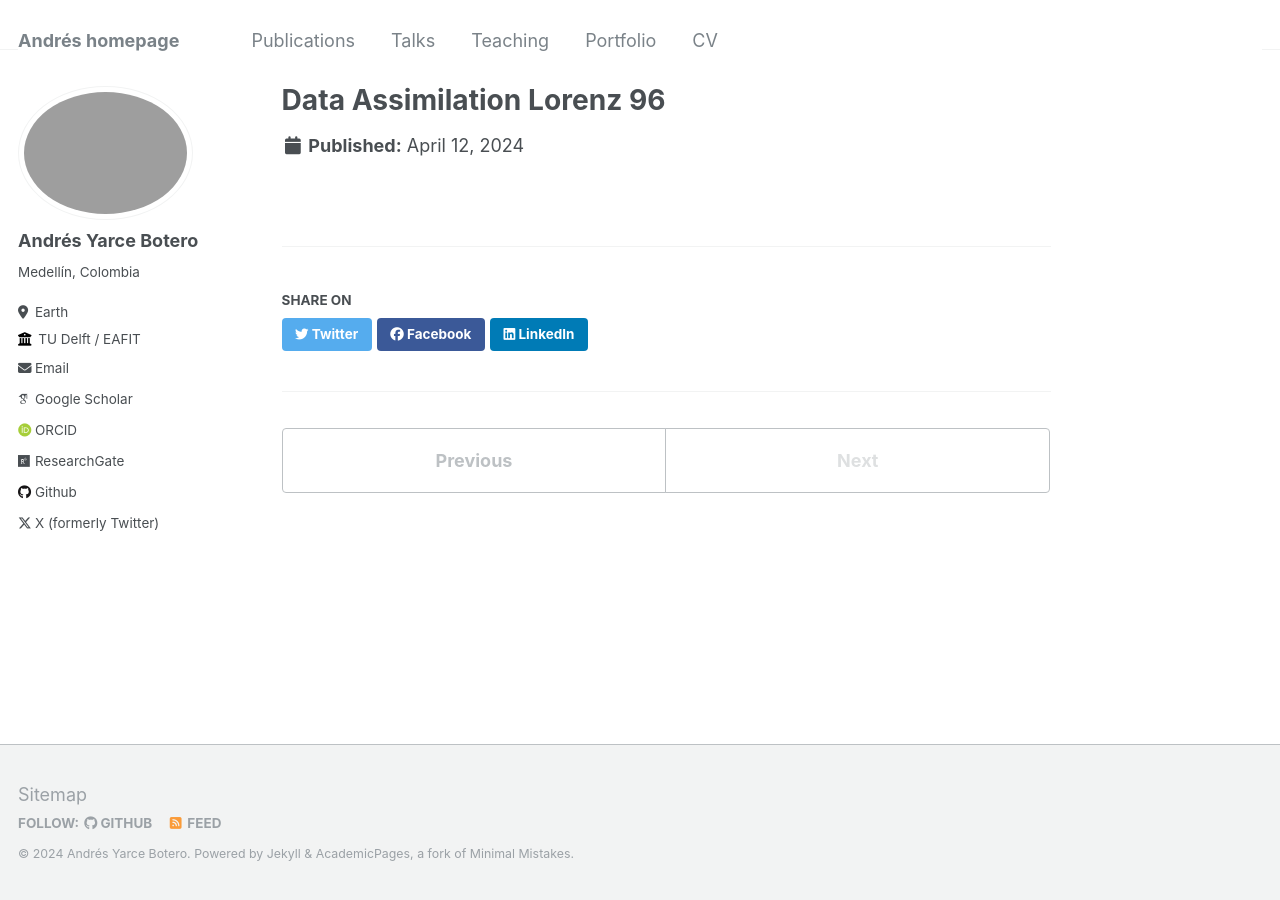
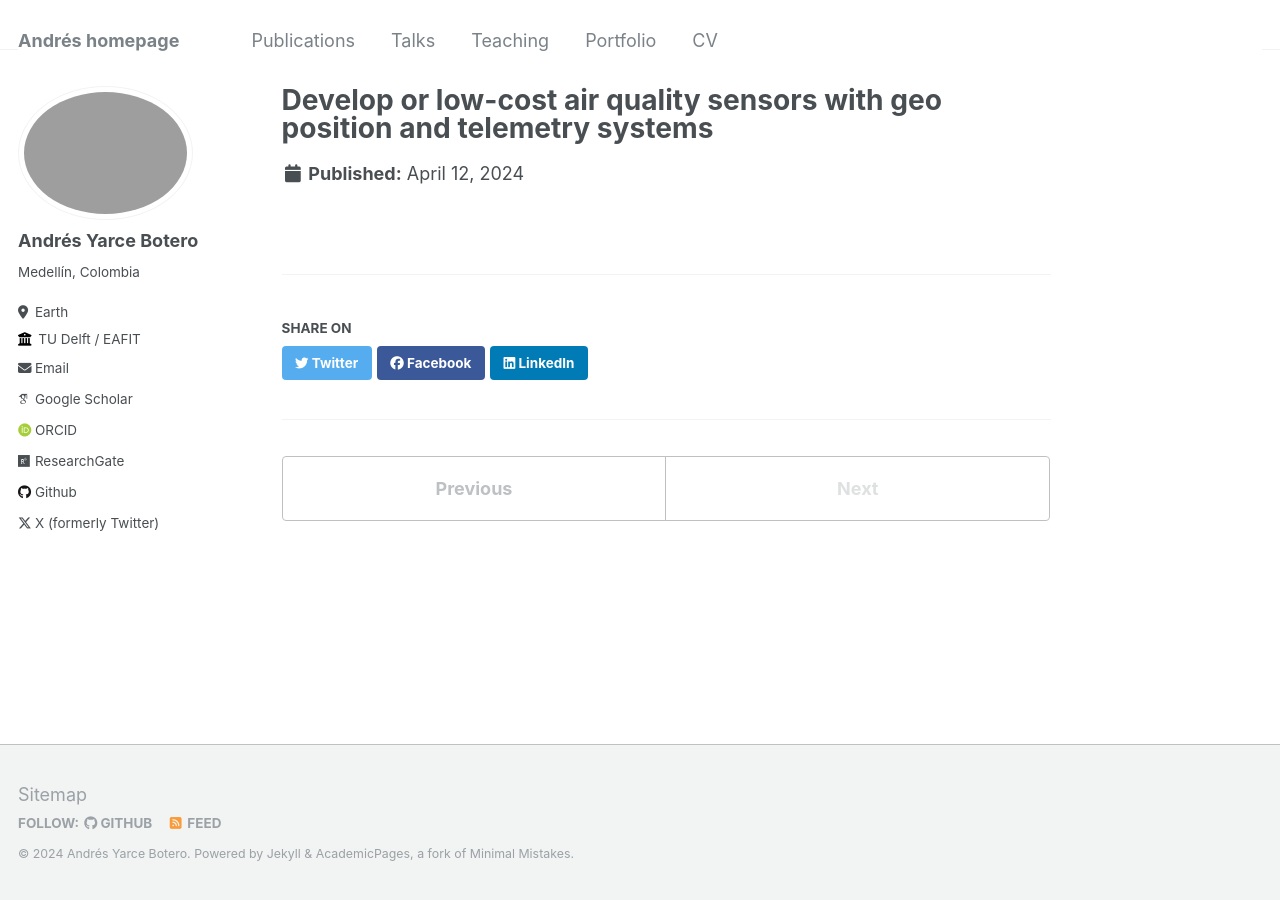
Before and after one commit to ayarceb/ayarceb.github.io, a Jekyll site: the page built from _portfolio/portfolio-3.md, in a window 1280 px wide. Built offline with Jekyll 4.4.1, drawn with Linux system fonts in a browser that asks for light colours; some web fonts are replaced.

Commit message:
Update portfolio-3.md

```diff
--- a/_portfolio/portfolio-3.md
+++ b/_portfolio/portfolio-3.md
@@ -1,5 +1,5 @@
 ---
-title: "Data Assimilation Lorenz 96"
+title: "Develop or low-cost air quality sensors with geo position and telemetry systems"
 excerpt: "
 ![Low-cost air quality sensors](Image_Sensors.png)
 "
```
